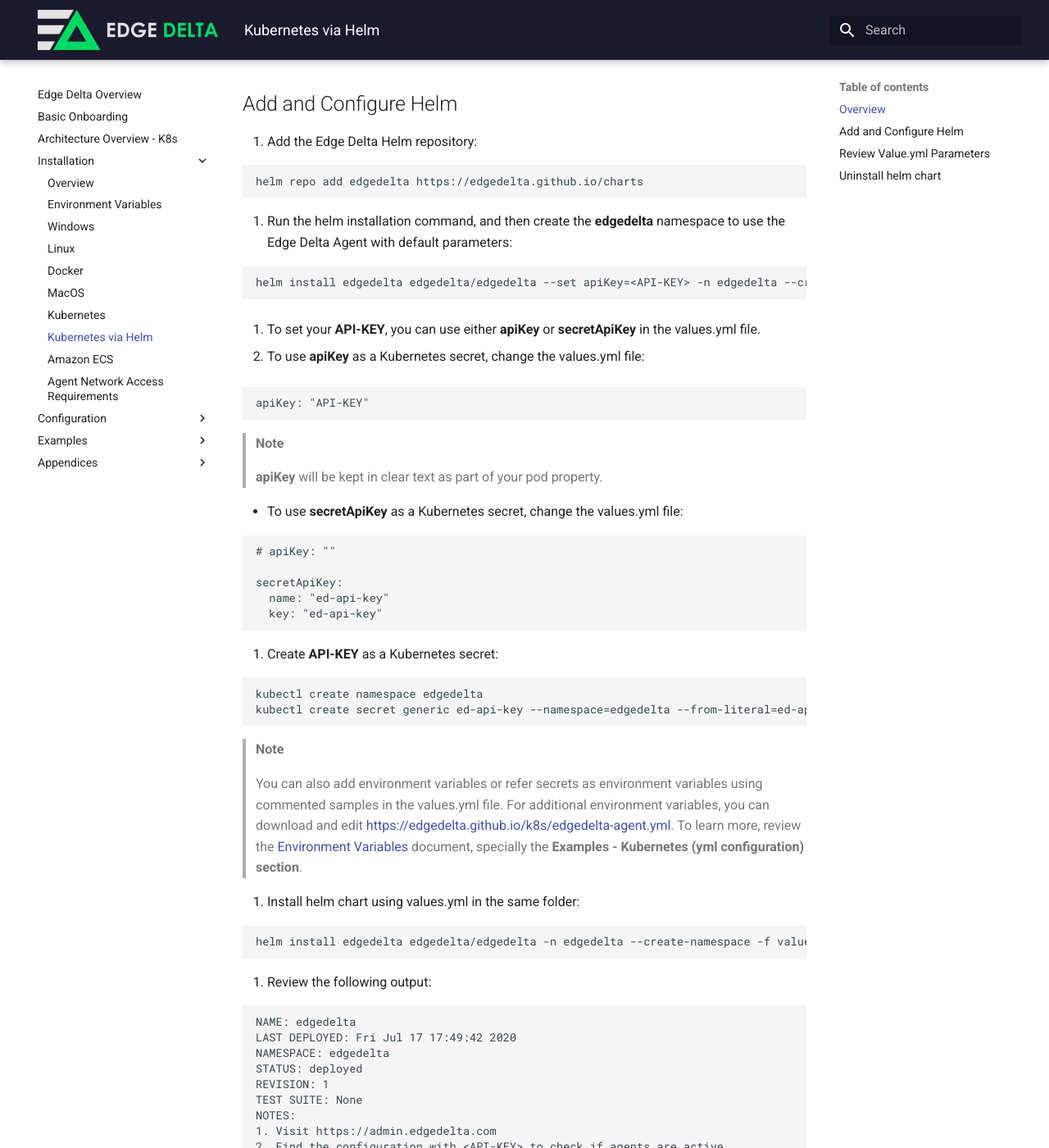
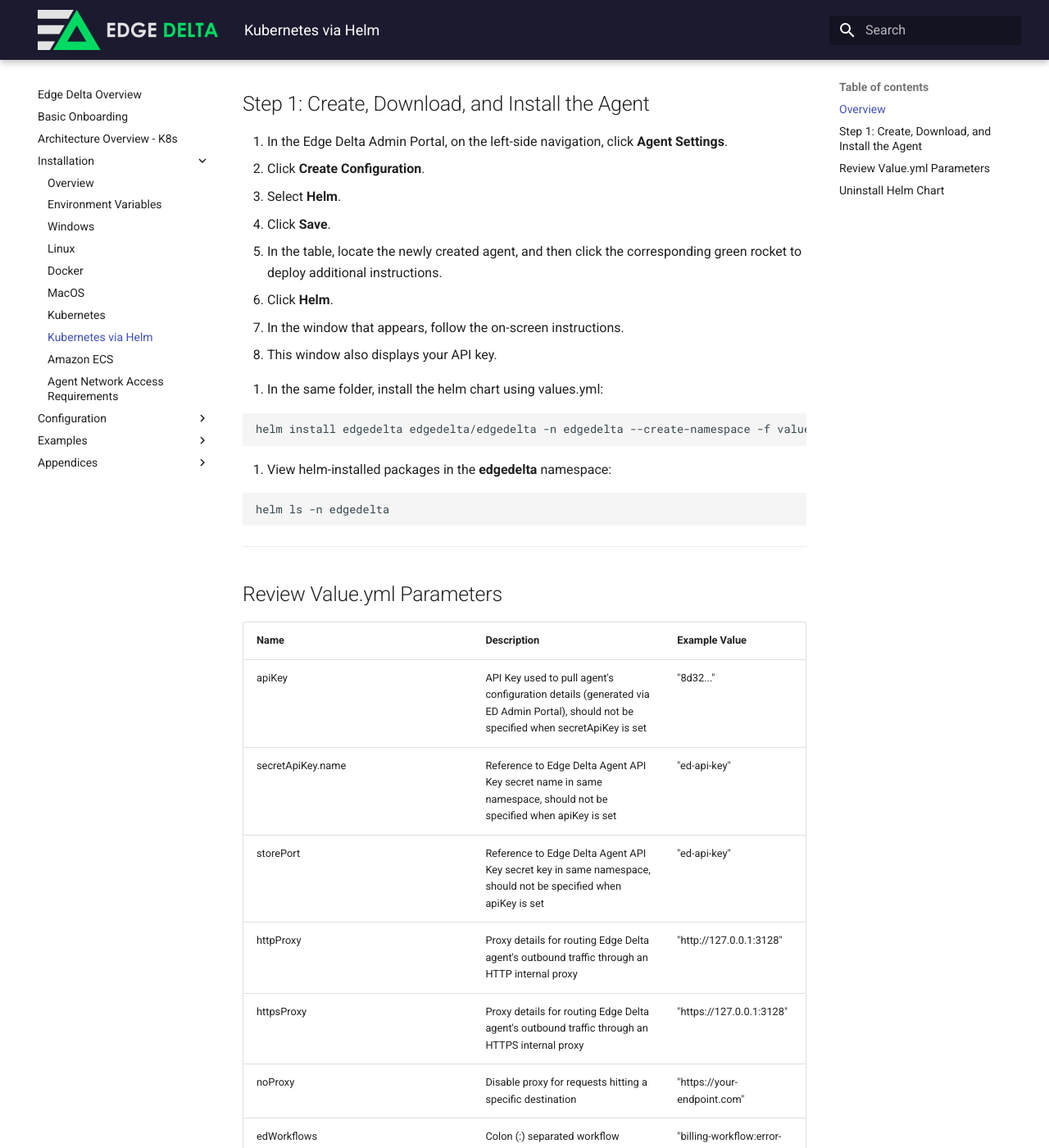
Before and after one commit to edgedelta/docs, an MkDocs documentation site: the page built from docs/installation/helm.md, in a window 1280 px wide and 1400 px high, scrolled down 616 px. Shown: the whole window at 82% size. Built offline with MkDocs 1.6.1 and Material for MkDocs 9.7.7, drawn with Linux system fonts in a browser that asks for light colours; some of the changed text lies outside the part shown.

Commit message:
Update helm.md

````diff
--- a/docs/installation/helm.md
+++ b/docs/installation/helm.md
@@ -23,17 +23,33 @@ Edge Delta uses a Kubernetes-recommended, node-level log collecting architecture
 
 ***
 
+
+## Step 1: Create, Download, and Install the Agent
+
+1. In the Edge Delta Admin Portal, on the left-side navigation, click **Agent Settings**.
+2. Click **Create Configuration**.
+3. Select **Helm**.
+4. Click **Save**.
+5. In the table, locate the newly created agent, and then click the corresponding green rocket to deploy additional instructions.
+6. Click **Helm**.
+7. In the window that appears, follow the on-screen instructions.
+  - This window also displays your API key.
+
+<!--
+
+
+
 ## Add and Configure Helm
 
 1. Add the Edge Delta Helm repository:
 
-```text
+```
 helm repo add edgedelta https://edgedelta.github.io/charts
 ```
 
 2. Run the helm installation command, and then create the **edgedelta** namespace to use the Edge Delta Agent with default parameters:
 
-```text
+```
 helm install edgedelta edgedelta/edgedelta --set apiKey=<API-KEY> -n edgedelta --create-namespace
 ```
 
@@ -61,7 +77,7 @@ secretApiKey:
 
 4. Create **API-KEY** as a Kubernetes secret:
 
-```text
+```
 kubectl create namespace edgedelta
 kubectl create secret generic ed-api-key --namespace=edgedelta --from-literal=ed-api-key="API-KEY"
 ```
@@ -70,16 +86,9 @@ kubectl create secret generic ed-api-key --namespace=edgedelta --from-literal=ed
 >
 > You can also add environment variables or refer secrets as environment variables using commented samples in the values.yml file. For additional environment variables, you can download and edit [https://edgedelta.github.io/k8s/edgedelta-agent.yml](https://edgedelta.github.io/k8s/edgedelta-agent.yml). To learn more, review the [Environment Variables](https://docs.edgedelta.com/installation/environment-variables/) document, specially the **Examples - Kubernetes (yml configuration) section**.
 
+9. Review the following output:
 
-5. Install helm chart using values.yml in the same folder:
-
-```text
-helm install edgedelta edgedelta/edgedelta -n edgedelta --create-namespace -f values.yaml
 ```
-
-6. Review the following output:
-
-```text
 NAME: edgedelta
 LAST DEPLOYED: Fri Jul 17 17:49:42 2020
 NAMESPACE: edgedelta
@@ -91,9 +100,18 @@ NOTES:
 2. Find the configuration with <API-KEY> to check if agents are active
 ```
 
-7. View helm-installed packages in the "edgedelta" namespace:
+-->
 
-```text
+
+8. In the same folder, install the helm chart using values.yml:
+
+```
+helm install edgedelta edgedelta/edgedelta -n edgedelta --create-namespace -f values.yaml
+```
+
+9. View helm-installed packages in the **edgedelta** namespace:
+
+```
 helm ls -n edgedelta
 ```
 
@@ -122,11 +140,11 @@ helm ls -n edgedelta
 
 ***
 
-## Uninstall helm chart
+## Uninstall Helm Chart
 
 To uninstall the helm chart:
 
-```text
+```
 helm delete edgedelta -n edgedelta
 ```
 
````
